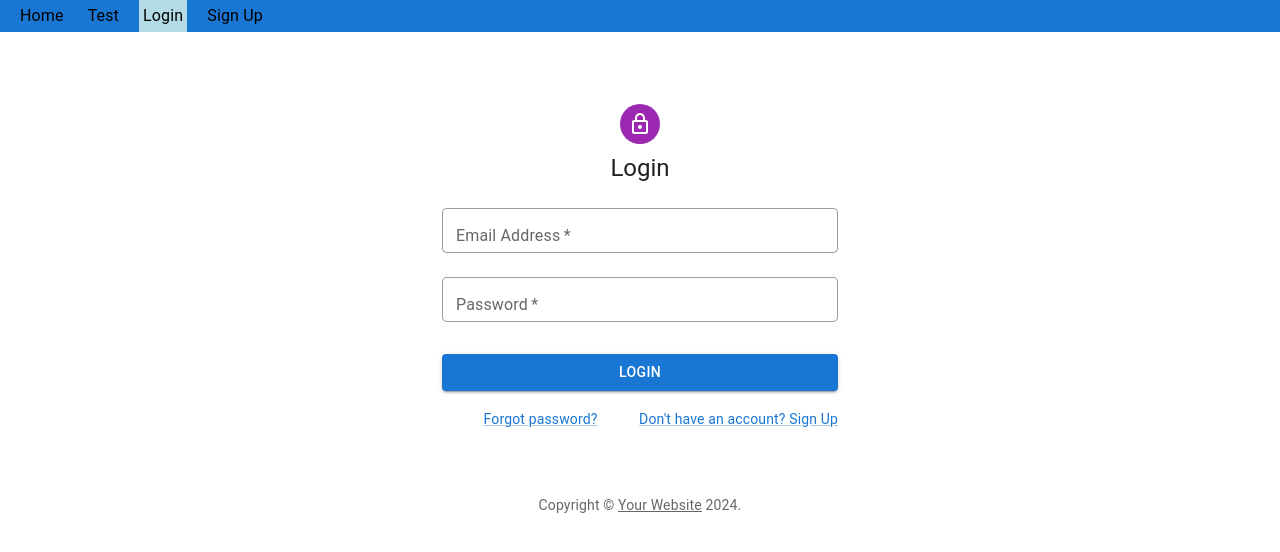
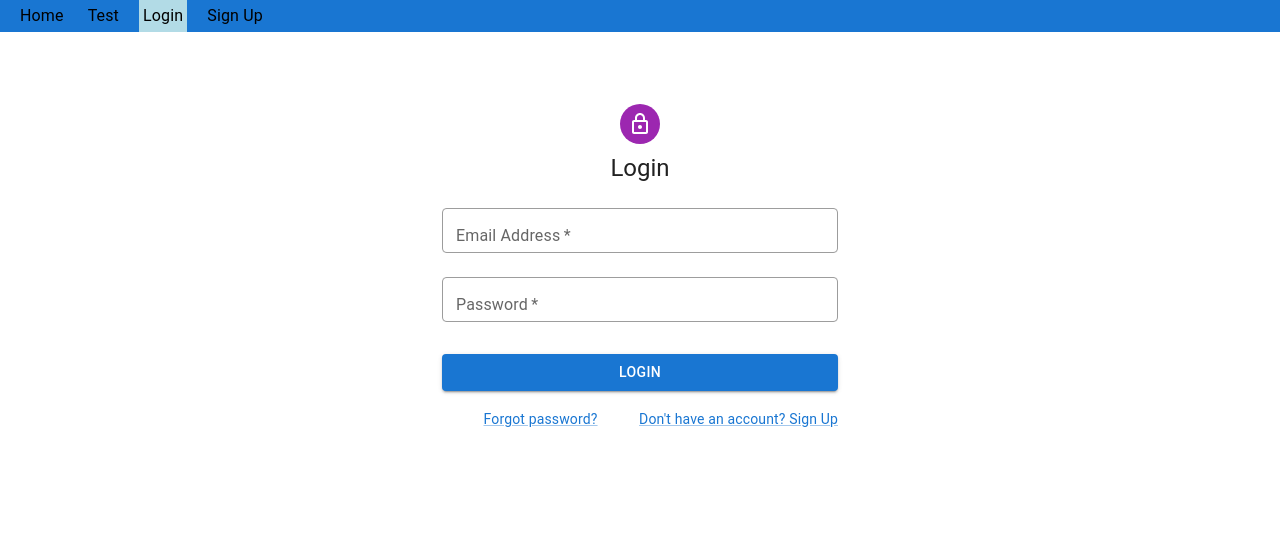
Before and after one commit to nhatquang237/my-app, a React (Create React App) app: page /login in a window 1280 px wide. Shown: the top 552 px of the page. Built offline with nearby package versions, Linux system fonts and the light colour scheme.

Commit message:
[REFACT] Rename url route for existence of an email address check - Rename to verification - Remove copyright component

```diff
--- a/src/components/Login.js
+++ b/src/components/Login.js
@@ -14,7 +14,6 @@ import { useNavigate } from "react-router-dom";
 import { useState } from 'react';
 
 import { getUser } from '../data/UserData.js';
-import Copyright from './Copyright';
 import useAuth from '../hooks/useAuth.js';
 
 const defaultTheme = createTheme();
@@ -71,7 +70,7 @@ export default function Login() {
               label="Email Address"
               name="username"
               autoComplete="email"
-              // autoFocus
+            // autoFocus
             />
             <TextField
               margin="normal"
@@ -108,7 +107,7 @@ export default function Login() {
             </Grid>
           </Box>
         </Box>
-        <Copyright sx={{ mt: 8, mb: 4 }} />
+
       </Container>
     </ThemeProvider>
   );
--- a/src/components/Logout.js
+++ b/src/components/Logout.js
@@ -12,7 +12,6 @@ const Logout = () => {
     sessionStorage.removeItem("token");
   }, []);
 
-
   return (<Navigate to="/login" state={{ from: location }} replace />);
 }
 export default Logout;
--- a/src/data/UserData.js
+++ b/src/data/UserData.js
@@ -1,7 +1,7 @@
 import axios from '../api/axios'
 
 const registerUrl = '/register'
-const checkUrl = '/check'
+const checkUrl = '/verification'
 const loginUrl = '/login'
 const authenticateUrl = '/authenticate'
 
```
